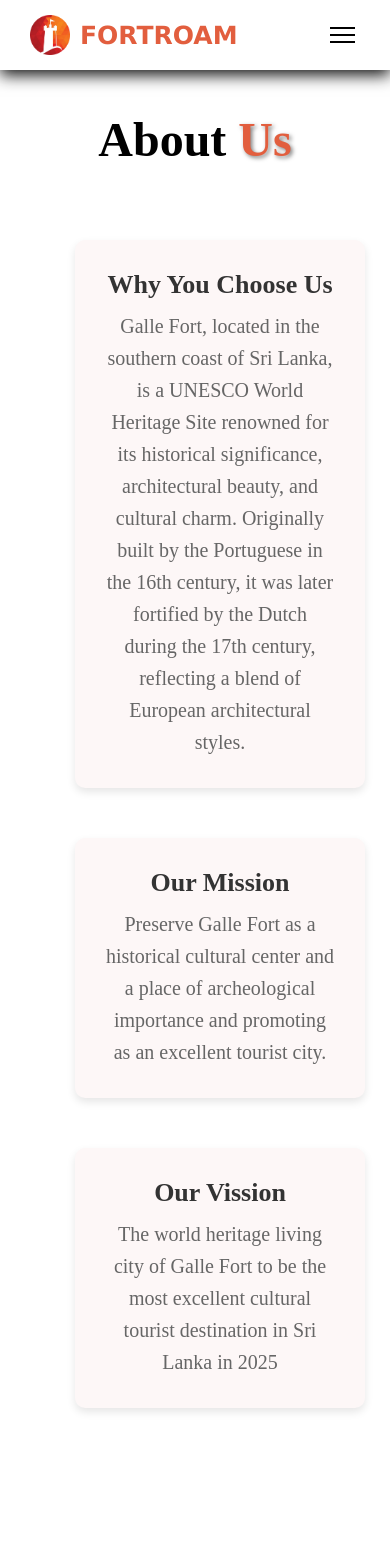
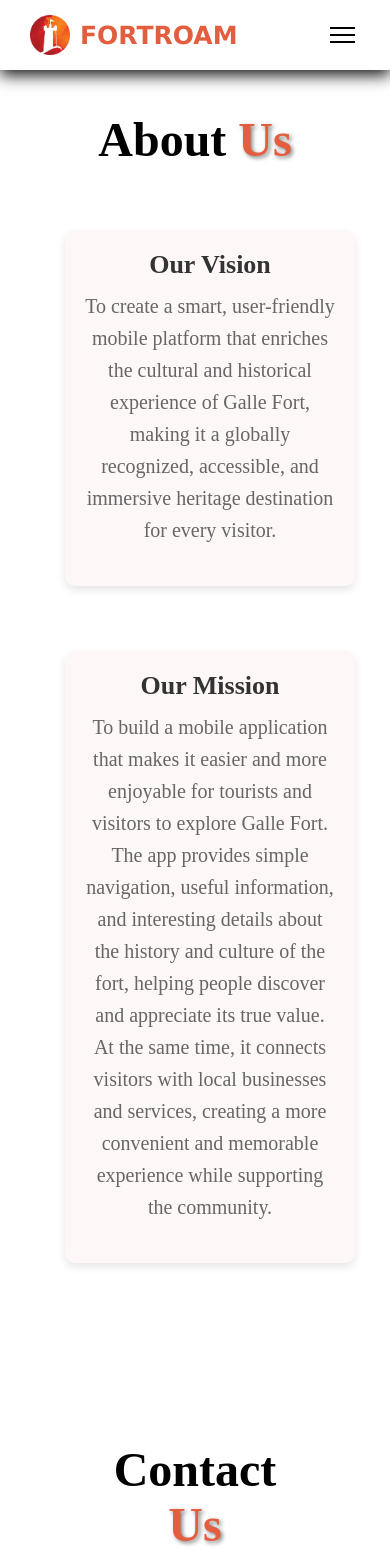
Before and after one commit to morawaliyadda/FortRoamWeb, a React (Create React App) app: page /about in a window 390 px wide. Shown: the top 1568 px of the page. Built offline with nearby package versions, Linux system fonts and the light colour scheme.

Commit message:
privacy policy added

```diff
--- a/src/App.js
+++ b/src/App.js
@@ -1,8 +1,7 @@
-
 import React, { useState, useEffect } from "react";
-import './App.css';
-import { BrowserRouter, Route, Routes } from 'react-router-dom';
-import HomeScreen from './screens/homescreens';
+import "./App.css";
+import { BrowserRouter, Route, Routes } from "react-router-dom";
+import HomeScreen from "./screens/homescreens";
 import NavBar from "./components/NavBar/navBar";
 import HistoricalPlaces from "./screens/HistoricalPlaces";
 import AboutPage from "./screens/About";
@@ -17,43 +16,44 @@ import SearchResults from "./screens/SearchResults";
 import { UserContext } from "./userContext";
 import MyBlogs from "./components/Blogs/myBlogs";
 import MyBlogsSinglePost from "./components/Blogs/myBlogsSinglePost";
+import PrivacyPolicyPage from "./screens/PrivacyPolicy";
 
 function App() {
-
   const [currentUser, setCurrentUser] = useState(() => {
-    const savedUser = sessionStorage.getItem('currentUser');
+    const savedUser = sessionStorage.getItem("currentUser");
     return savedUser ? JSON.parse(savedUser) : null;
   });
 
   useEffect(() => {
     if (currentUser) {
-      sessionStorage.setItem('currentUser', JSON.stringify(currentUser));
+      sessionStorage.setItem("currentUser", JSON.stringify(currentUser));
     } else {
-      sessionStorage.removeItem('currentUser');
+      sessionStorage.removeItem("currentUser");
     }
   }, [currentUser]);
 
   return (
     <BrowserRouter>
       <div className="App">
-    <NavBar/>
+        <NavBar />
         <main>
-        <UserContext.Provider value={{currentUser,setCurrentUser}}>
+          <UserContext.Provider value={{ currentUser, setCurrentUser }}>
             <Routes>
-            <Route path="/" element={<HomeScreen/>} />
-            <Route path="/historicalplaces" element={<HistoricalPlaces/>}/>
-            <Route path="/about" element={<AboutPage/>}/>
-            <Route path="/detail-page/:id" element={<DetailPage/>}/>
-            <Route path="/beyondhistory" element={<BeyondHistory/>}/>
-            <Route path="/localdelights" element={<LocalDelights/>}/>
-            <Route path="/services" element={<ServicesPage/>}/>
-            <Route path="/blog" element={<Blog/>}/>
-            <Route path="/blog/:id" element={<SinglePost/>}/>
-            <Route path="/write/:id" element={<Write/>}/>
-            <Route path='/search-results' element={<SearchResults/>}/>
-            <Route path="/write" element={<Write/>}/>
-            <Route path="/myblogs" element={<MyBlogs/>}/>
-            <Route path="/myblogs/:id" element={<MyBlogsSinglePost/>}/>
+              <Route path="/" element={<HomeScreen />} />
+              <Route path="/historicalplaces" element={<HistoricalPlaces />} />
+              <Route path="/about" element={<AboutPage />} />
+              <Route path="/detail-page/:id" element={<DetailPage />} />
+              <Route path="/beyondhistory" element={<BeyondHistory />} />
+              <Route path="/localdelights" element={<LocalDelights />} />
+              <Route path="/services" element={<ServicesPage />} />
+              <Route path="/blog" element={<Blog />} />
+              <Route path="/blog/:id" element={<SinglePost />} />
+              <Route path="/write/:id" element={<Write />} />
+              <Route path="/search-results" element={<SearchResults />} />
+              <Route path="/write" element={<Write />} />
+              <Route path="/myblogs" element={<MyBlogs />} />
+              <Route path="/myblogs/:id" element={<MyBlogsSinglePost />} />
+              <Route path="/privacy-policy" element={<PrivacyPolicyPage />} />
             </Routes>
           </UserContext.Provider>
         </main>
--- a/src/components/Aboutcards/Aboutcards.jsx
+++ b/src/components/Aboutcards/Aboutcards.jsx
@@ -5,26 +5,28 @@ const AboutUs = () => {
     return (
       <div class="support-center">
         <div className="box">
-                <h2>Why You Choose Us</h2>
-                <p>Galle Fort, located in the southern coast of Sri Lanka, is a UNESCO
-                    World Heritage Site renowned for its historical significance,
-                    architectural beauty, and cultural charm. Originally built by the
-                    Portuguese in the 16th century, it was later fortified by the Dutch
-                    during the 17th century, reflecting a blend of European
-                    architectural styles.</p>
+          <h2>Our Vision</h2>
+          <p>
+            To create a smart, user-friendly mobile platform that enriches the
+            cultural and historical experience of Galle Fort, making it a
+            globally recognized, accessible, and immersive heritage destination
+            for every visitor.
+          </p>
         </div>
         <div className="box">
           <h2>Our Mission</h2>
-                <p>Preserve Galle Fort as a historical cultural center and a place of archeological importance and promoting as an excellent tourist city.</p>
-            </div>
-            <div className="box">
-                <h2>Our Vission</h2>
-                <p>The world heritage living city of Galle Fort to be the most excellent cultural tourist destination in Sri Lanka in 2025
+          <p>
+            To build a mobile application that makes it easier and more
+            enjoyable for tourists and visitors to explore Galle Fort. The app
+            provides simple navigation, useful information, and interesting
+            details about the history and culture of the fort, helping people
+            discover and appreciate its true value. At the same time, it
+            connects visitors with local businesses and services, creating a
+            more convenient and memorable experience while supporting the
+            community.
           </p>
         </div>
-
       </div>
-
     );
 };
 export default AboutUs;
--- a/src/components/Footer/Footer.css
+++ b/src/components/Footer/Footer.css
@@ -3,7 +3,6 @@
   padding: 50px 0;
   border-radius: 20px;
   margin: 0 5px;
-
 }
 
 .video-bg {
@@ -37,8 +36,6 @@
   z-index: 1;
   justify-content: center;
   align-items: center;
-
-
 }
 
 .rows {
@@ -52,19 +49,17 @@
 
 .column {
   width: 200px;
-
 }
-.footer-about-heding{
+.footer-about-heding {
   display: flex;
   gap: 0rem;
   justify-content: center;
-
 }
-.footer-about-heding img{
+.footer-about-heding img {
   margin: 0px 3px 10px 0px;
 }
 .column h5 {
-    color: #555;
+  color: black;
   font-size: 18px;
   margin: 10px;
   text-align: center;
@@ -73,13 +68,17 @@
 .column h6 {
   font-size: 18px;
   font-weight: 400;
-    color: #555;
+  color: #2f2f2f;
   text-align: justify;
   justify-content: center;
 }
 
 .column p {
-    color: #555;
+  color: #3c3c3c;
+}
+
+.center {
+  margin-top: 20px;
 }
 
 .column ul {
@@ -94,7 +93,7 @@
 }
 
 .column ul li a {
-    color: #555;
+  color: #3c3c3c;
   text-decoration: none;
 }
 
@@ -103,8 +102,8 @@
 }
 
 .column address {
-    color: #555;
-    width: 200px;
+  color: #3c3c3c;
+  width: 250px;
   text-align: left;
   font-size: 18px;
 }
@@ -118,7 +117,7 @@
 }
 
 .footer p::after {
-    content: '';
+  content: "";
   display: block;
   width: 100px;
   padding-top: 30px;
@@ -131,7 +130,6 @@
     display: flex;
     flex-direction: column;
     gap: 20px;
-
   }
   .column {
     width: 100%;
@@ -140,11 +138,10 @@
     width: auto;
     text-align: center;
   }
-    .container{
+  .container {
     margin-right: 3rem;
-        margin-left:  3rem;
+    margin-left: 3rem;
   }
-
 }
 @media screen and (max-width: 1200px) {
   .container {
--- /dev/null
+++ b/src/components/PrivacyPolicyCard/PrivacyPolicyCard.css
@@ -0,0 +1,40 @@
+.support-center {
+    text-align: center;
+    margin: 0px 200px;
+    display: flex;
+    flex-direction: column;
+    justify-content: center;
+  }
+
+  .box {
+    background-color: #fdf7f7;
+    border-radius: 10px;
+    padding: 20px;
+    margin: 15px ;
+    margin-bottom: 50px;
+    width: 100%;
+    box-shadow: 0 4px 8px rgba(0, 0, 0, 0.1);
+  }
+  .box:hover {
+    transform: translateY(-5px);
+  }
+
+  .box h2 {
+    color: #333;
+    font-size: 26px;
+    margin-bottom: 10px;
+  }
+
+  .box p {
+    color: #666;
+    font-size: 20px;
+    line-height: 1.6;
+    margin-bottom: 20px;
+  }
+
+
+  @media screen and (max-width: 768px) {
+    .support-center{
+      margin: 0 50px 10px 50px;
+    }
+  }
--- /dev/null
+++ b/src/components/PrivacyPolicyCard/PrivacyPolicyCard.jsx
@@ -0,0 +1,43 @@
+import React from "react";
+import "./PrivacyPolicyCard.css";
+
+const PrivacyPolicyCard = () => {
+  return (
+    <div class="support-center">
+      <div className="box">
+        <p>
+          Our application is designed to provide information about Galle Fort
+          and its historical and cultural sites. We value your privacy and are
+          committed to being transparent about how our application works. This
+          application has been developed to provide tourists and visitors with
+          information about Galle Fort, including its history, culture, and
+          points of interest.
+        </p>
+        <p>
+          Our application is designed to be open and accessible to everyone. We
+          do not collect, store, or share any personal information from users.
+          You can use all features of the app without creating an account or
+          providing any personal details.
+        </p>
+        <p>
+          The app may request access to your device’s location services in order
+          to provide easier navigation and help you explore Galle Fort more
+          conveniently. This information is used only on your device and is not
+          collected, stored, or transmitted by us.
+        </p>
+        <p>
+          This app can be used by people of all ages. Since we do not collect
+          personal data, it is safe for children and families.
+        </p>
+        <p>
+          We may update this Privacy Policy occasionally to reflect improvements
+          or changes in the app. Updates will always be posted here. If you have
+          any questions about this Privacy Policy, please reach us at:
+          bytesquadra@gmail.com
+        </p>
+      </div>
+    </div>
+  );
+};
+
+export default PrivacyPolicyCard;
--- /dev/null
+++ b/src/screens/PrivacyPolicy.jsx
@@ -0,0 +1,22 @@
+import React from "react";
+import "../App.css";
+import Footer from "../components/Footer/Footer";
+import PrivacyPolicyCard from "../components/PrivacyPolicyCard/PrivacyPolicyCard";
+
+const PrivacyPolicyPage = () => {
+  return (
+    <div>
+      <div className="main-container">
+        <h1 className="main-text">
+          Privacy <strong>Policy</strong>
+        </h1>
+        <div>
+          <PrivacyPolicyCard />
+        </div>
+      </div>
+      <Footer />
+    </div>
+  );
+};
+
+export default PrivacyPolicyPage;
```
Also changed, not shown: src/components/ContactUsBox/ContactUs.jsx (+52 -21 lines), src/components/Footer/Footer.jsx (+25 -10 lines). Lines whose indentation alone changed are shown as unchanged.
